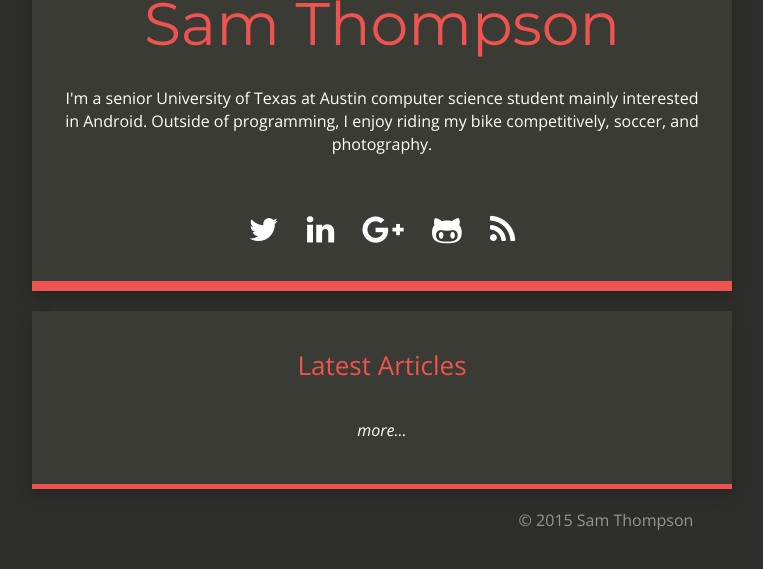
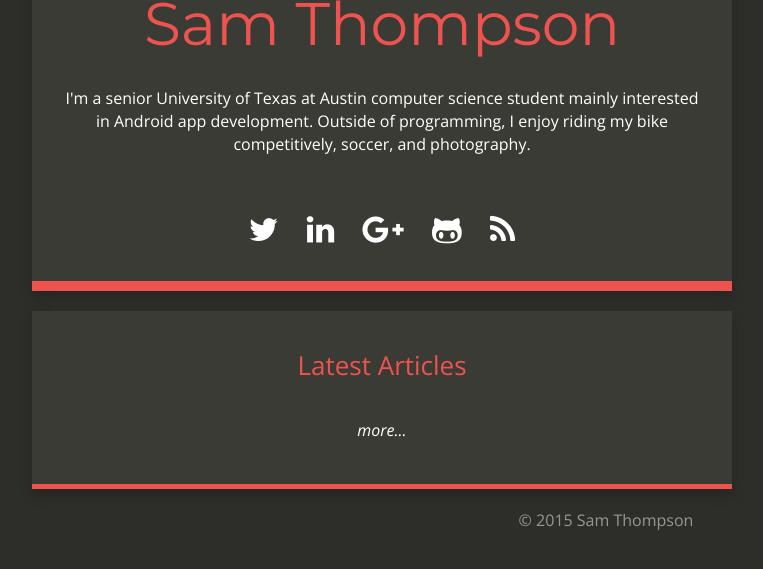
Before and after one commit to SamThompson/SamThompson.github.io, a Jekyll site: the page built from index.html, in a window 1280 px wide, cut to the strip 174-743 px from the top of the page. Shown: the whole strip, without its empty margins (258-1021 px from the left). Built offline with Jekyll 4.4.1, drawn with Linux system fonts in a browser that asks for light colours; nearby versions of some CDN libraries; Markdown is read by kramdown in place of the engine named in the settings.

Commit message:
Fix wording in title description.

```diff
--- a/_config.yml
+++ b/_config.yml
@@ -4,7 +4,7 @@ email:
 description: ""
 aseurl: ""
 url: "http://samthompson.me"
-title_description: "I'm a senior University of Texas at Austin computer science student mainly interested in Android. Outside of programming, I enjoy riding my bike competitively, soccer, and photography."
+title_description: "I'm a senior University of Texas at Austin computer science student mainly interested in Android app development. Outside of programming, I enjoy riding my bike competitively, soccer, and photography."
 title_image: "https://avatars3.githubusercontent.com/u/4391203?v=3&s=460"
 google_analytics: "UA-70351113-1"
 disqus_account: justsamthompson
```
